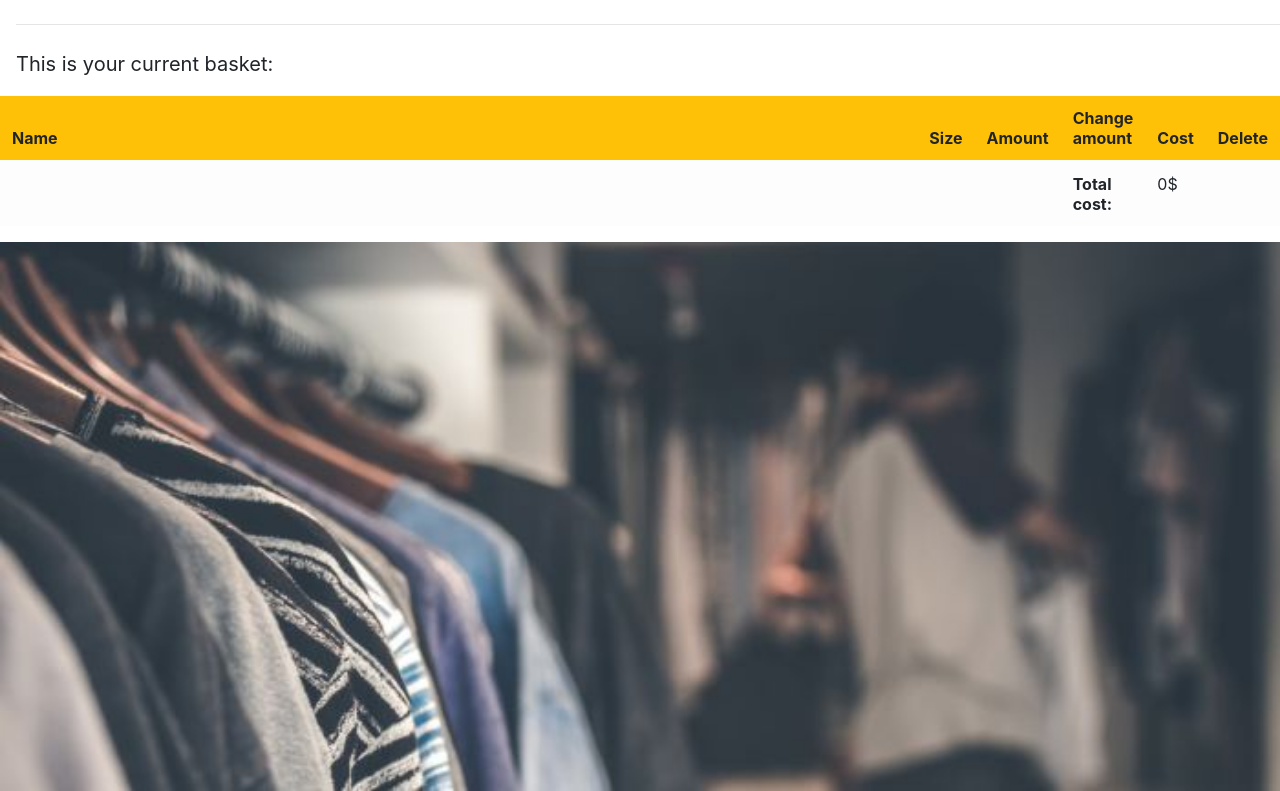
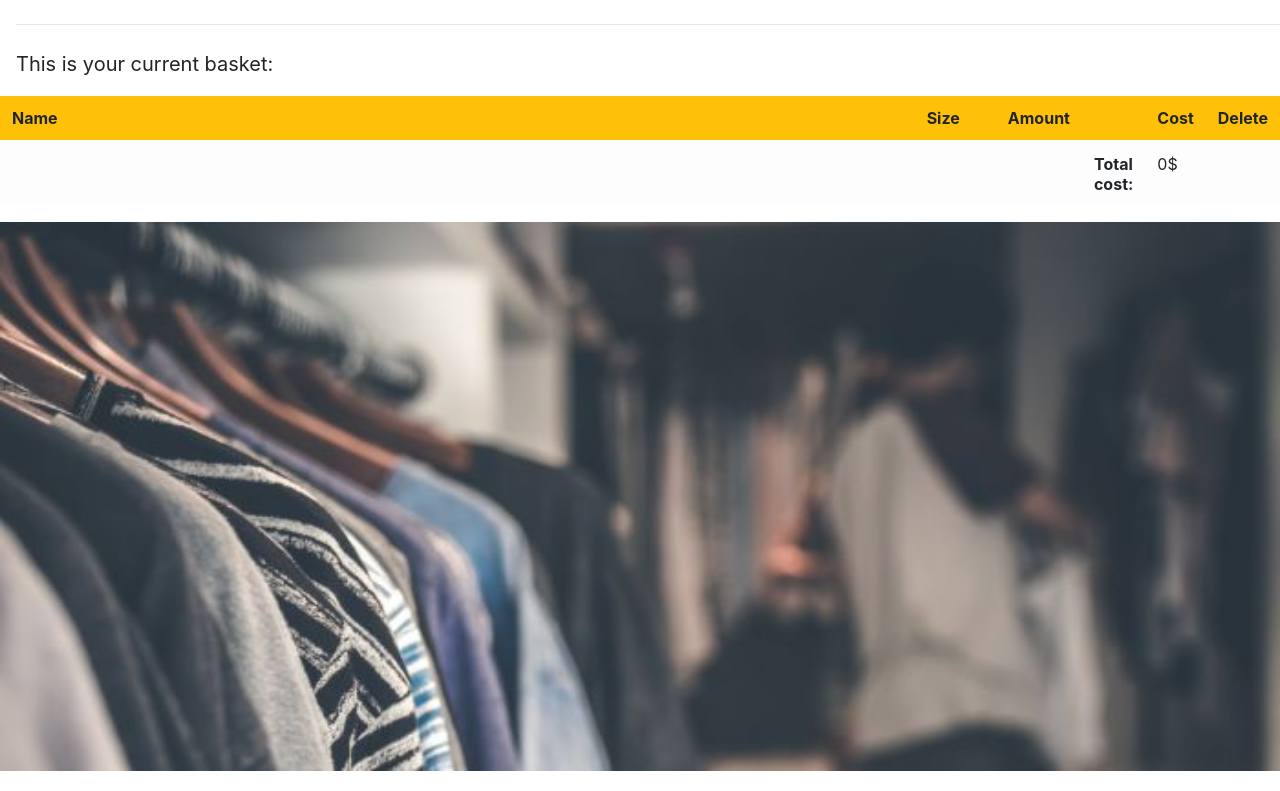
Before and after one commit to ewelkaw/e-wardrobe, a Django app: page /basket/ in a window 1280 px wide. Shown: the part 56-847 px from the top of the page. Run offline with Django 3.2, Linux system fonts and the light colour scheme; the visitor is signed in with stand-in values (Sample User, id 1); data comes from the database, SQL or seed files in the repository; data that the repository does not hold is empty; parts of the project's set-up code (start-up, migrations or seed data) failed here and were passed over; some libraries are stand-ins or nearby versions.

Commit message:
Add change prodcut amount tests

```diff
--- a/ewardrobe/ewardrobe_app/queries/basket.py
+++ b/ewardrobe/ewardrobe_app/queries/basket.py
@@ -27,7 +27,9 @@ class BasketWorkflow:
         product_amount.amount += int(self.__amount)
         product_amount.save()
 
-        products_amounts = ProductsAmount.objects.filter(basket=basket).all()
+        products_amounts = (
+            ProductsAmount.objects.filter(basket=basket).order_by("product__name").all()
+        )
 
         # in case of performace it can be an issue,
         # but we assume there will be a reasonable amount of products in a single basket
@@ -40,7 +42,9 @@ class BasketWorkflow:
 
     def get_current_basket(self) -> dict:
         basket, _ = Basket.objects.get_or_create(status=0, user=self.__user)
-        products_amounts = ProductsAmount.objects.filter(basket=basket).all()
+        products_amounts = (
+            ProductsAmount.objects.filter(basket=basket).order_by("product__name").all()
+        )
 
         return {
             "basket": basket,
@@ -55,16 +59,15 @@ class BasketWorkflow:
         product_amount = ProductsAmount.objects.get(
             basket=basket, product=product, size=self.__size
         )
-        # import ipdb
-
-        # ipdb.set_trace()
         if self.__action == "+":
             product_amount.amount += 1
         elif self.__action == "-":
             product_amount.amount -= 1
         product_amount.save()
 
-        products_amounts = ProductsAmount.objects.filter(basket=basket).all()
+        products_amounts = (
+            ProductsAmount.objects.filter(basket=basket).order_by("product__name").all()
+        )
         return {
             "basket": basket,
             "products_amounts": products_amounts,
@@ -79,7 +82,9 @@ class BasketWorkflow:
             basket=basket, product=product, size=self.__size
         ).delete()
 
-        products_amounts = ProductsAmount.objects.filter(basket=basket).all()
+        products_amounts = (
+            ProductsAmount.objects.filter(basket=basket).order_by("product__name").all()
+        )
 
         # in case of performace it can be an issue,
         # but we assume there will be a reasonable amount of products in a single basket
--- a/ewardrobe/ewardrobe_app/templates/basket.html
+++ b/ewardrobe/ewardrobe_app/templates/basket.html
@@ -32,8 +32,9 @@
         <tr>
             <th class="col">Name</th>
             <th class="col">Size</th>
+            <th class="col"></th>
             <th class="col">Amount</th>
-            <th class="col">Change amount</th>
+            <th class="col"></th>
             <th class="col">Cost</th>
             <th class="col">Delete</th>
         </tr>
@@ -48,9 +49,18 @@
                     {% csrf_token %}
                     <input type="hidden" name="product_id" value="{{ products_amount.product.id }}">
                     <input type="hidden" name="size" value="{{ products_amount.size }}">
+                    {% if products_amount.amount == 0 %}
+                    <input class="btn btn-primary btn-dark" value="-" id="change" name="change" type="submit"
+                        disabled />
+                    {% else %}
                     <input class="btn btn-primary btn-dark" value="-" id="change" name="change" type="submit" />
+                    {% endif %}
                 </form>
+            </td>
+            <td>
                 {{ products_amount.amount }}
+            </td>
+            <td>
                 <form method="post" action="/basket/">
                     {% csrf_token %}
                     <input type="hidden" name="product_id" value="{{ products_amount.product.id }}">
@@ -75,6 +85,7 @@
             <td></td>
             <td></td>
             <td></td>
+            <td></td>
             <td><strong>Total cost:</strong></td>
             <td>{{ total_cost }}$</td>
             <td></td>
--- a/ewardrobe/ewardrobe_app/views/basket.py
+++ b/ewardrobe/ewardrobe_app/views/basket.py
@@ -15,18 +15,6 @@ class BasketView(View):
         amount = request.POST.get("amount")
         size = request.POST.get("size")
 
-        print(
-            "change",
-            change,
-            "delete",
-            delete,
-            "product_id",
-            product_id,
-            "amount",
-            amount,
-            "size",
-            size,
-        )
         if request.user.is_authenticated:
             if change:
                 response = BasketWorkflow(
```
Also changed, not shown: ewardrobe/ewardrobe_app/tests/test_basket_query.py (+64 -0 lines).
